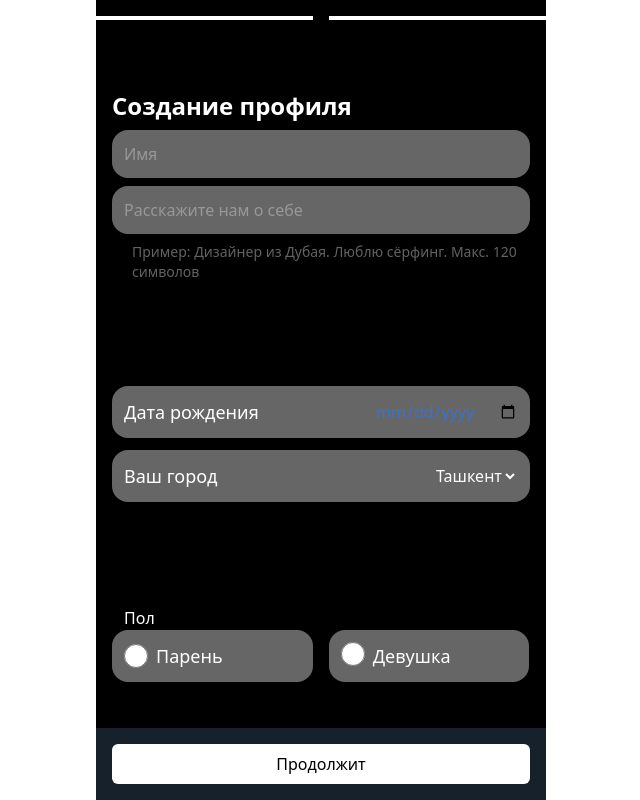
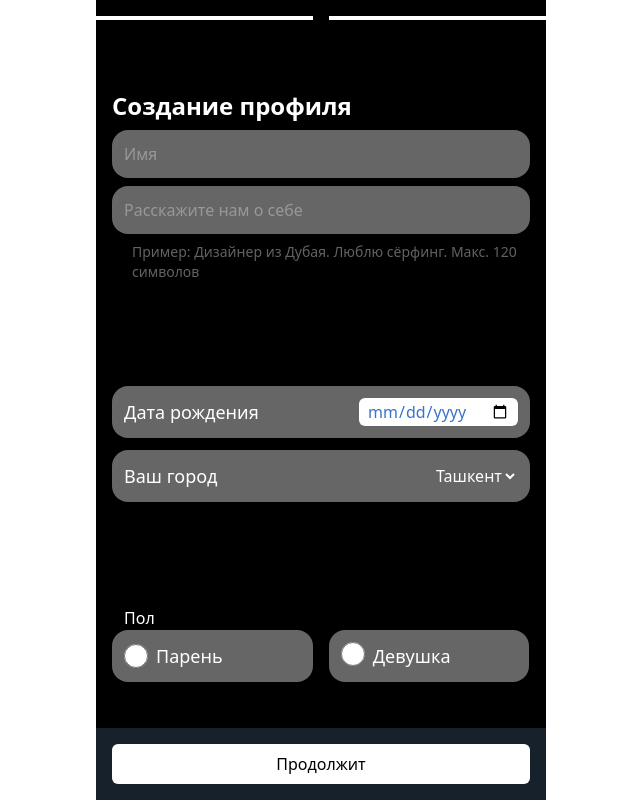
Before and after one commit to AbdulxamidSultanov/SOVCHILAR-TGAPP, a React (Vite) app: page /form in a window 1280 px wide. Shown: the whole page, without its empty margins (319-959 px from the left). Built offline with nearby package versions, Linux system fonts and the light colour scheme.

Commit message:
Update Auth.jsx

```diff
--- a/src/components/Auth.jsx
+++ b/src/components/Auth.jsx
@@ -40,8 +40,9 @@ const Auth = () => {
           <div className="flex justify-between p-3 bg-[#666] rounded-2xl">
             <h2 className="text-white text-lg">Дата рождения</h2>
             <input
-              className="text-[#3873CC] cursor-pointer"
+              className="text-[#3873CC] bg-white px-2 rounded-md cursor-pointer"
               type="date"
+              defaultValue=""
               placeholder="Дата рождения"
             />
           </div>
```
